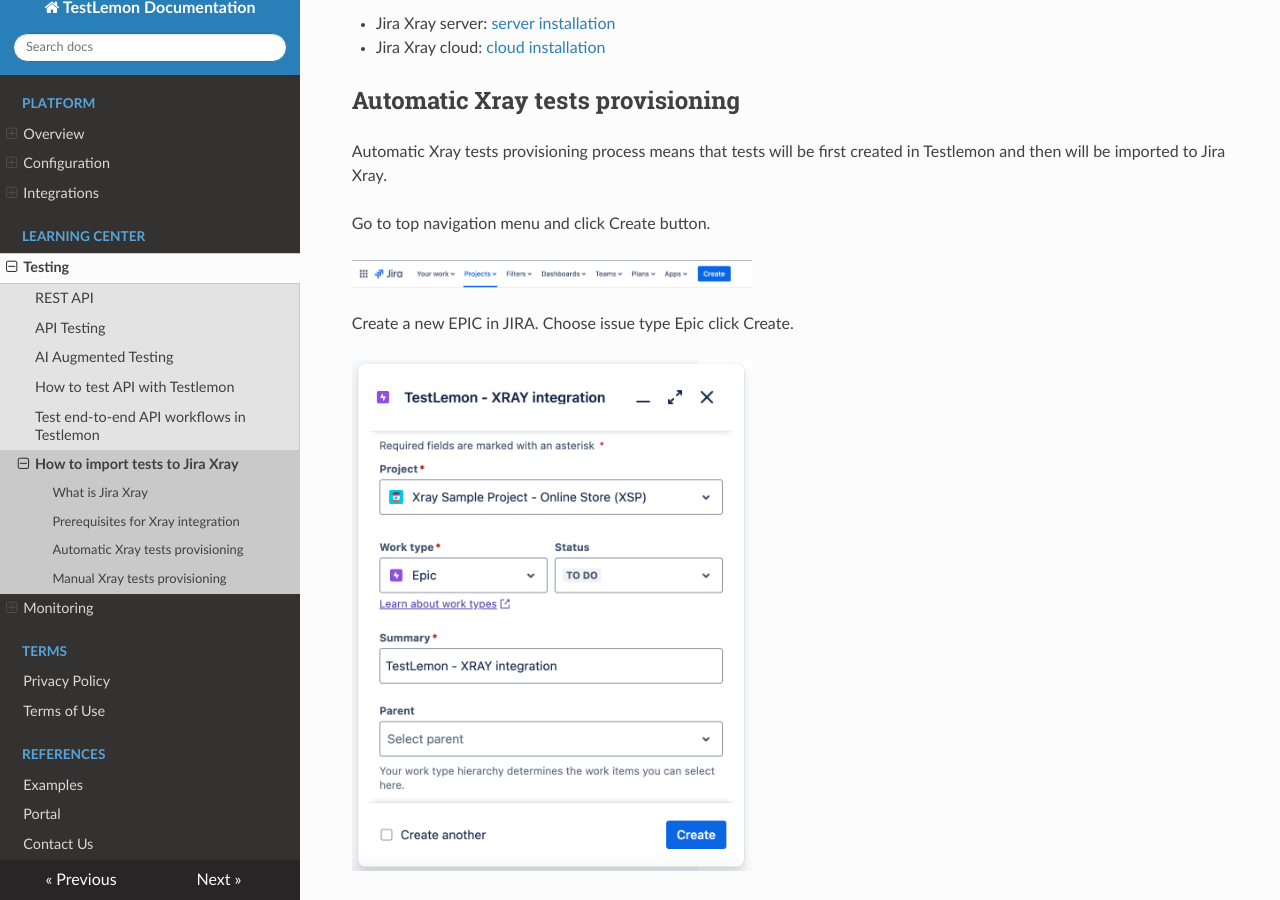
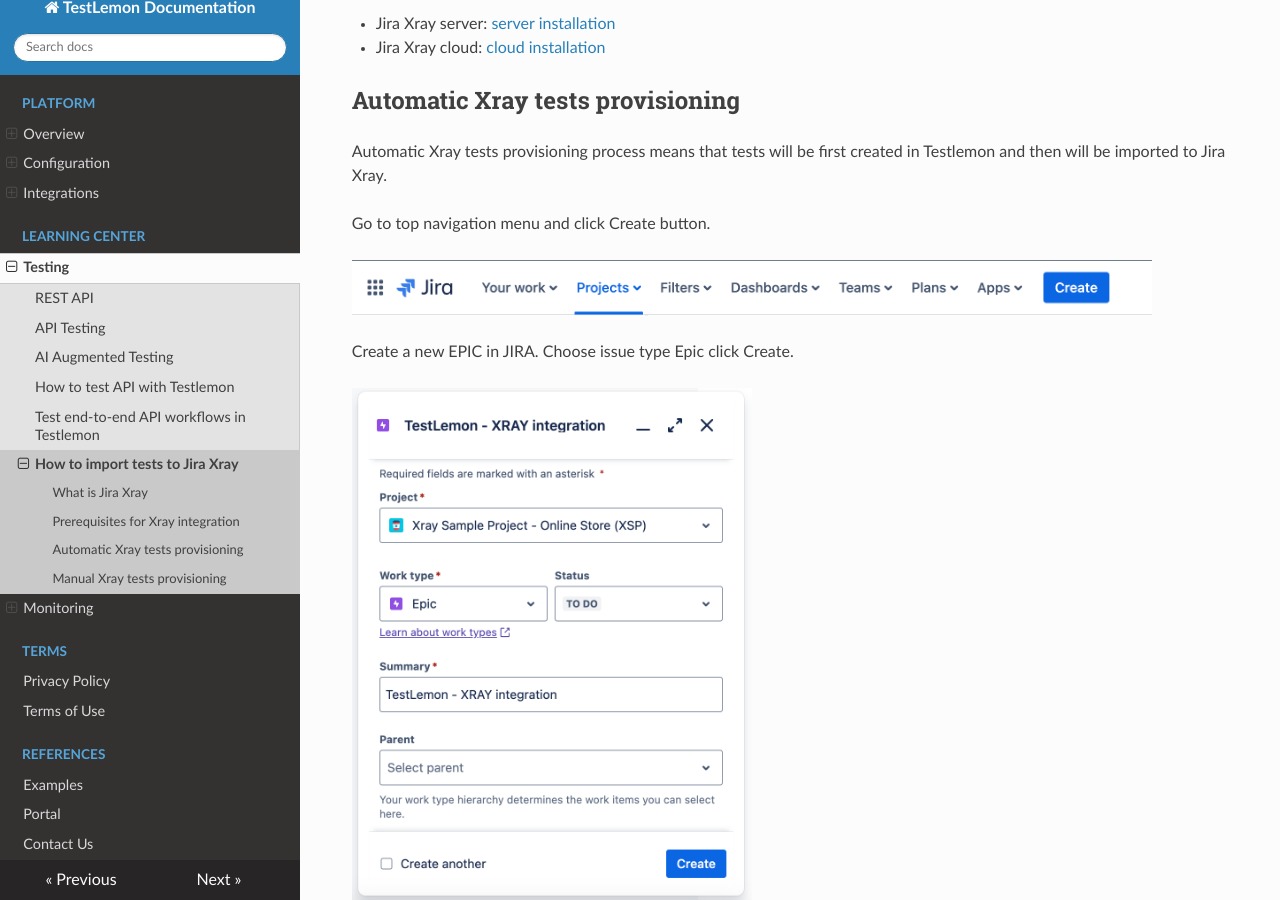
Before and after one commit to itbusina/testlemon-docs, an MkDocs documentation site: the page built from docs/docs/pages/learning/testing/how-to-import-test-results-to-jira-xray.md, in a window 1280 px wide and 900 px high, scrolled down 1262 px. Built offline with MkDocs 1.6.1, drawn with Linux system fonts in a browser that asks for light colours; nearby versions of some CDN libraries.

Commit message:
updated xray article image width

```diff
--- a/docs/docs/pages/learning/testing/how-to-import-test-results-to-jira-xray.md
+++ b/docs/docs/pages/learning/testing/how-to-import-test-results-to-jira-xray.md
@@ -26,7 +26,7 @@ Automatic Xray tests provisioning process means that tests will be first created
 
 Go to top navigation menu and click Create button.
 
-<img src="/images/integrations/xray/tutorial/auto/xray-1.png" alt="A screenshot of a Jira top navigation menu for Testlemon Jira Xray integration tutorial." width="400"/>
+<img src="/images/integrations/xray/tutorial/auto/xray-1.png" alt="A screenshot of a Jira top navigation menu for Testlemon Jira Xray integration tutorial." width="800"/>
 
 Create a new EPIC in JIRA. Choose issue type Epic click Create.
 
@@ -111,7 +111,7 @@ Manual Xray tests provisioning process means that tests are first created in Jir
 
 Go to top navigation menu and click Create button.
 
-<img src="/images/integrations/xray/tutorial/manual/xray-1.png" alt="A screenshot of a Jira top navigation menu for Testlemon Jira Xray integration tutorial." width="400"/>
+<img src="/images/integrations/xray/tutorial/manual/xray-1.png" alt="A screenshot of a Jira top navigation menu for Testlemon Jira Xray integration tutorial." width="800"/>
 
 Create a new EPIC in JIRA. Choose issue type Epic click Create.
 
```
